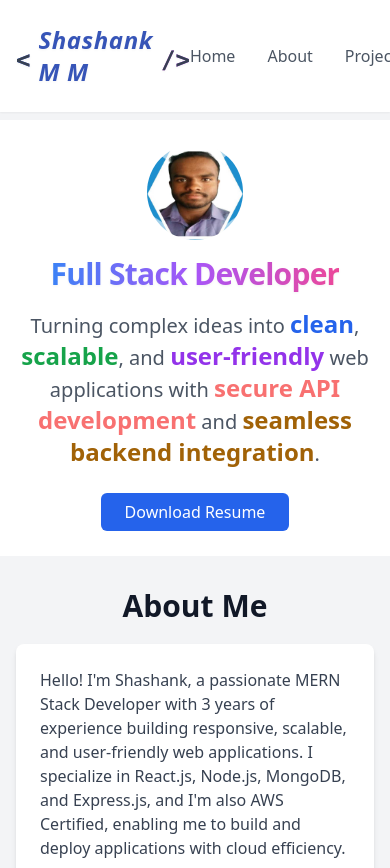
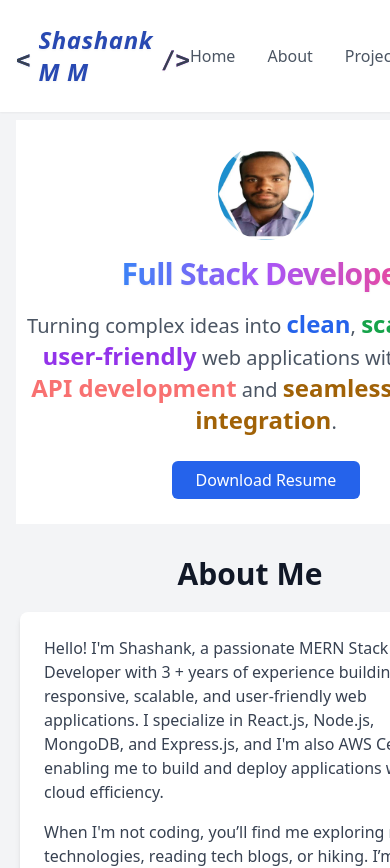
Before and after one commit to Shashank97code/react-portfolio, a React (Vite) app: page / in a window 390 px wide. Shown: the top 868 px of the page. Built offline with nearby package versions, Linux system fonts and the light colour scheme.

Commit message:
feat: updated css, made responsive

```diff
--- a/src/App.tsx
+++ b/src/App.tsx
@@ -10,18 +10,23 @@ import Skills from "./components/Skills";
 function App() {
   return (
     //  Header
-    <div className="min-h-screen bg-gray-100">
+
+    <div className="bg-gray-100 w-[500px] md:w-full lg:w-full xl:w-full 2xl:w-full">
       <MainSection />
       {/* Hero Section  */}
+      <div className="px-4 sm:px-8 md:px-16 lg:px-32">
         <HeroSection />
         {/* About Section */}
         <About />
         {/* Project Section */}
         <Projects />
         {/* Blog Section */}
+        <div>
           <Blog />
+        </div>
         {/* Skills Section */}
         <Skills />
+      </div>
       {/* Footer Section */}
       <Footer />
     </div>
--- a/src/components/About.tsx
+++ b/src/components/About.tsx
@@ -1,16 +1,16 @@
 function About() {
   return (
     <section id="about" className="bg-gray-100 py-8">
-      <div className="max-w-5xl mx-auto px-4">
+      <div className="max-w-5xl mx-auto px-1">
         <h2 className="text-3xl font-bold text-gray-900 mb-5 text-center">
           About Me
         </h2>
         <div className="bg-white p-6 rounded-lg shadow-md">
           <p className="text-gray-700 mb-4">
-            Hello! I'm Shashank, a passionate{" "}
-            <span className="font-medium">MERN Stack Developer</span> with 3
-            years of experience building responsive, scalable, and user-friendly
-            web applications. I specialize in{" "}
+            Hello! I'm <span className="font-medium">Shashank,</span> a
+            passionate <span className="font-medium">MERN Stack Developer</span>{" "}
+            with 3 + years of experience building responsive, scalable, and
+            user-friendly web applications. I specialize in{" "}
             <span className="font-medium">React.js</span>,{" "}
             <span className="font-medium">Node.js</span>,{" "}
             <span className="font-medium">MongoDB</span>, and
--- a/src/components/Blog.tsx
+++ b/src/components/Blog.tsx
@@ -7,9 +7,9 @@ const Blog = () => {
         <h2 className="text-3xl font-bold text-gray-900 mb-8 text-center">
           Blog
         </h2>
-        <div className="flex flex-col items-center space-y-8">
+        <div className="flex flex-col items-center space-y-8  ">
           {/* Blog Card */}
-          <article className="relative bg-white rounded-xl shadow-lg w-[50%] max-w-xl transition-transform hover:-translate-y-1 hover:shadow-2xl">
+          <article className="relative bg-white rounded-xl shadow-lg md:w-[50%] sm:w-[100%] max-w-xl transition-transform hover:-translate-y-1 hover:shadow-2xl">
             <div className="overflow-hidden rounded-t-xl">
               <img
                 src={NodeJsCrudMongoAppHome}
@@ -25,7 +25,6 @@ const Blog = () => {
                 <div className="flex items-center text-sm text-gray-500 space-x-2">
                   <span>By Shashank M M</span>
                   <span>•</span>
-                  <span>June 2024</span>
                 </div>
               </header>
               <p className="text-gray-700 mb-4">
--- a/src/components/Header.tsx
+++ b/src/components/Header.tsx
@@ -10,7 +10,7 @@ const MainSection = () => {
     { href: "#blogs", label: "Blog", title: "Navigate to Blog" },
   ];
   return (
-    <header className="bg-white shadow-sm my-2 sticky top-0 ">
+    <header className="bg-white shadow-sm my-2 sticky top-0 z-10 ">
       <div className="max-w-7xl mx-auto p-4 flex flex-row justify-between items-center">
         <h1 className="text-2xl font-extrabold text-transparent bg-clip-text bg-gradient-to-r from-blue-700 via-pink-600 to-purple-600 flex items-center gap-2 drop-shadow-sm">
           <span className="text-gray-700 dark:text-gray-200 font-mono ">
--- a/src/components/HeroSection.tsx
+++ b/src/components/HeroSection.tsx
@@ -2,8 +2,8 @@ import ProfileIcon from "../assets/Shashank-profile.png";
 
 const HeroSection = () => {
   return (
-    <section className="bg-white">
-      <div className="max-w-4xl mx-auto py-6 px-4 text-center">
+    <section className="bg-white w-[500px] md:w-full lg:w-full xl:w-full 2xl:w-full">
+      <div className="max-w-4xl mx-auto py-6 px-2 text-center">
         <img
           title="Shashank M M"
           src={ProfileIcon}
```
Lines whose indentation alone changed are shown as unchanged.
